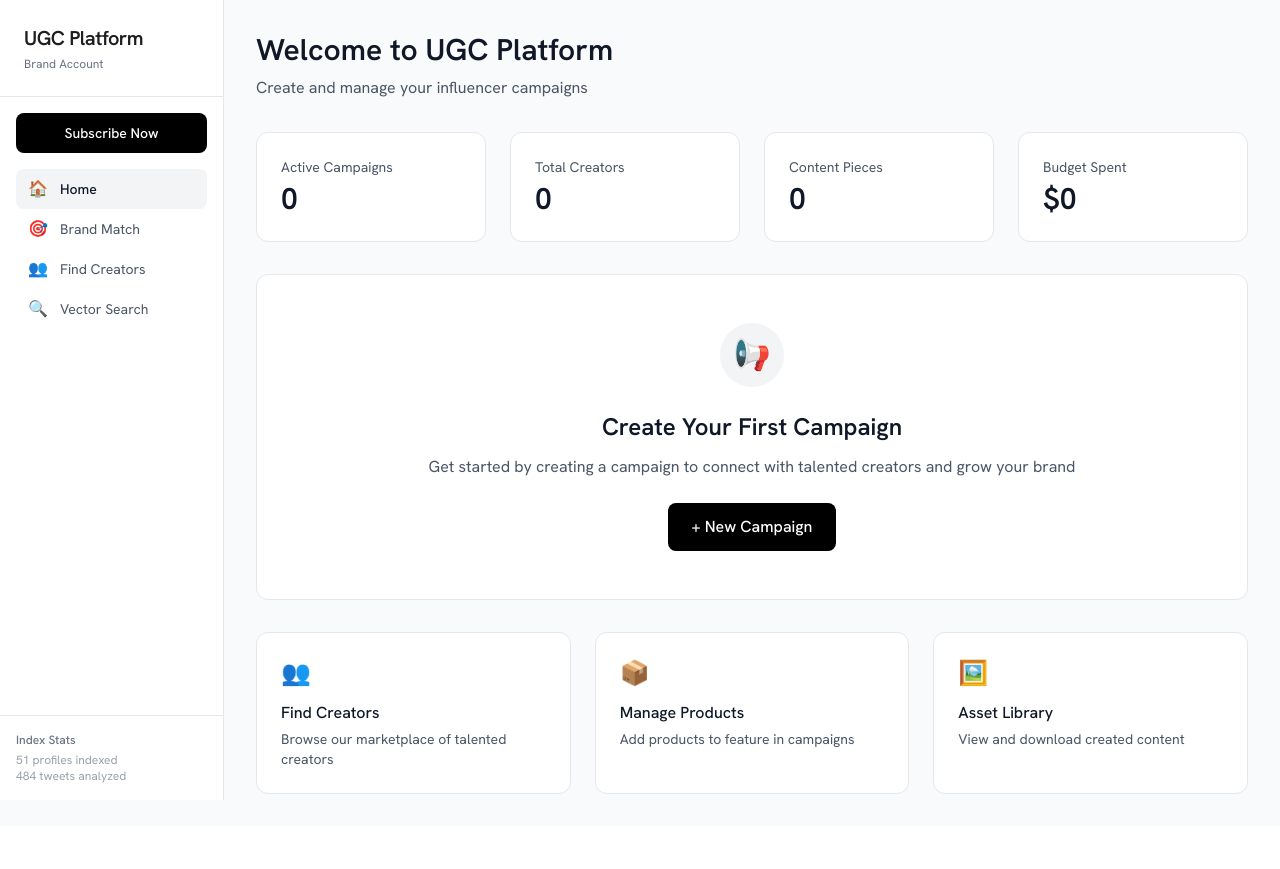
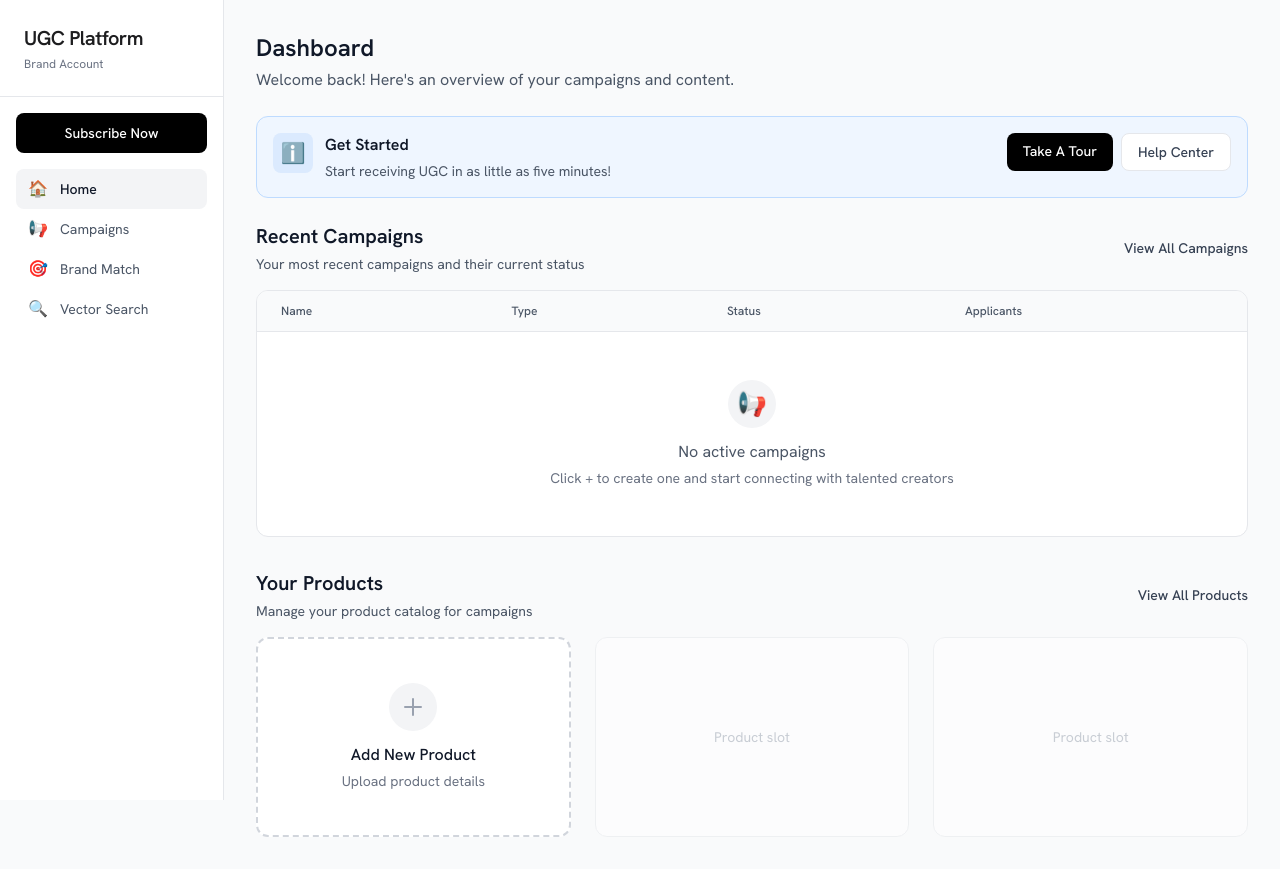
Before and after one commit to angelafeliciaa/xai, a Next.js app: page / in a window 1280 px wide. Before the commit the page ends 826 px from the top, so only its background shows below. Built offline with nearby package versions, Linux system fonts and the light colour scheme.

Commit message:
remove useless stuff in sidebar

```diff
--- a/app/campaigns/new/steps/AssetsStep.tsx
+++ b/app/campaigns/new/steps/AssetsStep.tsx
@@ -7,12 +7,11 @@ interface AssetsStepProps {
 
 export default function AssetsStep({ data, updateData }: AssetsStepProps) {
   const deliverableTypes = [
-    { id: 'video-short', name: 'Short-Form Video', icon: '🎬', desc: 'TikTok, Reels, Shorts' },
-    { id: 'video-long', name: 'Long-Form Video', icon: '🎥', desc: 'YouTube, IGTV' },
-    { id: 'photo', name: 'Photo Content', icon: '📸', desc: 'Instagram posts, product shots' },
-    { id: 'story', name: 'Story Content', icon: '📱', desc: 'Instagram/Facebook Stories' },
-    { id: 'carousel', name: 'Carousel Post', icon: '🖼️', desc: 'Multi-image posts' },
-    { id: 'blog', name: 'Blog Post', icon: '✍️', desc: 'Written content' },
+    { id: 'video-short', name: 'Video Post', icon: '🎬', desc: 'X video posts (up to 2:20)' },
+    { id: 'photo', name: 'Photo Post', icon: '📸', desc: 'X posts with images' },
+    { id: 'carousel', name: 'Multi-Image Post', icon: '🖼️', desc: 'X posts with multiple images' },
+    { id: 'thread', name: 'Thread', icon: '🧵', desc: 'Multi-tweet threads' },
+    { id: 'text', name: 'Text Post', icon: '✍️', desc: 'Standard text tweets' },
   ];
 
   const toggleDeliverable = (id: string) => {
--- a/app/components/Sidebar.tsx
+++ b/app/components/Sidebar.tsx
@@ -8,8 +8,8 @@ export default function Sidebar() {
 
   const navItems = [
     { name: 'Home', href: '/', icon: '🏠' },
+    { name: 'Campaigns', href: '/campaigns', icon: '📢' },
     { name: 'Brand Match', href: '/match', icon: '🎯' },
-    { name: 'Find Creators', href: '/creators', icon: '👥' },
     { name: 'Vector Search', href: '/search', icon: '🔍' },
   ];
 
@@ -48,12 +48,6 @@ export default function Sidebar() {
         </div>
       </nav>
 
-      {/* Stats Footer */}
-      <div className="p-4 border-t border-gray-200">
-        <p className="text-xs font-medium text-gray-500 mb-1">Index Stats</p>
-        <p className="text-xs text-gray-400">51 profiles indexed</p>
-        <p className="text-xs text-gray-400">484 tweets analyzed</p>
-      </div>
     </div>
   );
 }
--- a/app/page.tsx
+++ b/app/page.tsx
@@ -1,3 +1,5 @@
+'use client';
+
 import Link from 'next/link';
 import Sidebar from './components/Sidebar';
 
@@ -9,69 +11,125 @@ export default function Home() {
       <main className="ml-56 flex-1 p-8">
         <div className="max-w-6xl mx-auto">
           {/* Header */}
-          <div className="mb-8">
-            <h1 className="text-3xl font-semibold text-gray-900 mb-2">Welcome to UGC Platform</h1>
-            <p className="text-gray-600">Create and manage your influencer campaigns</p>
+          <div className="mb-6">
+            <h1 className="text-2xl font-semibold text-gray-900 mb-1">Dashboard</h1>
+            <p className="text-gray-600">Welcome back! Here&apos;s an overview of your campaigns and content.</p>
           </div>
 
-          {/* Stats Grid */}
-          <div className="grid grid-cols-4 gap-6 mb-8">
-            <div className="bg-white rounded-xl p-6 border border-gray-200">
-              <p className="text-sm text-gray-600 mb-1">Active Campaigns</p>
-              <p className="text-3xl font-semibold text-gray-900">0</p>
+          {/* Get Started Banner */}
+          <div className="bg-blue-50 border border-blue-200 rounded-xl p-4 mb-6 flex items-start justify-between">
+            <div className="flex items-start gap-3">
+              <div className="w-10 h-10 bg-blue-100 rounded-lg flex items-center justify-center flex-shrink-0">
+                <span className="text-xl">ℹ️</span>
               </div>
-            <div className="bg-white rounded-xl p-6 border border-gray-200">
-              <p className="text-sm text-gray-600 mb-1">Total Creators</p>
-              <p className="text-3xl font-semibold text-gray-900">0</p>
-            </div>
-            <div className="bg-white rounded-xl p-6 border border-gray-200">
-              <p className="text-sm text-gray-600 mb-1">Content Pieces</p>
-              <p className="text-3xl font-semibold text-gray-900">0</p>
-            </div>
-            <div className="bg-white rounded-xl p-6 border border-gray-200">
-              <p className="text-sm text-gray-600 mb-1">Budget Spent</p>
-              <p className="text-3xl font-semibold text-gray-900">$0</p>
+              <div>
+                <h3 className="font-semibold text-gray-900 mb-1">Get Started</h3>
+                <p className="text-sm text-gray-600">Start receiving UGC in as little as five minutes!</p>
               </div>
             </div>
-
-          {/* CTA Section */}
-          <div className="bg-white rounded-xl p-12 border border-gray-200 text-center">
-            <div className="max-w-2xl mx-auto">
-              <div className="w-16 h-16 bg-gray-100 rounded-full flex items-center justify-center mx-auto mb-6">
-                <span className="text-3xl">📢</span>
-              </div>
-              <h2 className="text-2xl font-semibold text-gray-900 mb-3">
-                Create Your First Campaign
-              </h2>
-              <p className="text-gray-600 mb-6">
-                Get started by creating a campaign to connect with talented creators and grow your brand
-              </p>
+            <div className="flex gap-2">
               <Link
                 href="/campaigns/new"
-                className="inline-flex items-center gap-2 bg-black text-white px-6 py-3 rounded-lg font-medium hover:bg-gray-900 transition-colors"
+                className="px-4 py-2 bg-black text-white text-sm font-medium rounded-lg hover:bg-gray-900 transition-colors"
               >
-                <span>+ New Campaign</span>
+                Take A Tour
+              </Link>
+              <Link
+                href="/search"
+                className="px-4 py-2 bg-white text-gray-700 text-sm font-medium rounded-lg hover:bg-gray-100 transition-colors border border-gray-200"
+              >
+                Help Center
               </Link>
             </div>
           </div>
 
-          {/* Quick Links */}
-          <div className="grid grid-cols-3 gap-6 mt-8">
-            <Link href="/creators" className="bg-white rounded-xl p-6 border border-gray-200 hover:border-gray-300 transition-all">
-              <span className="text-2xl mb-3 block">👥</span>
-              <h3 className="font-medium text-gray-900 mb-1">Find Creators</h3>
-              <p className="text-sm text-gray-600">Browse our marketplace of talented creators</p>
+          {/* Recent Campaigns Section */}
+          <div className="mb-8">
+            <div className="flex items-center justify-between mb-4">
+              <div>
+                <h2 className="text-xl font-semibold text-gray-900 mb-1">Recent Campaigns</h2>
+                <p className="text-sm text-gray-600">Your most recent campaigns and their current status</p>
+              </div>
+              <Link
+                href="/campaigns"
+                className="text-sm font-medium text-gray-700 hover:text-gray-900 transition-colors"
+              >
+                View All Campaigns
               </Link>
-            <Link href="/products" className="bg-white rounded-xl p-6 border border-gray-200 hover:border-gray-300 transition-all">
-              <span className="text-2xl mb-3 block">📦</span>
-              <h3 className="font-medium text-gray-900 mb-1">Manage Products</h3>
-              <p className="text-sm text-gray-600">Add products to feature in campaigns</p>
+            </div>
+
+            {/* Campaigns Table */}
+            <div className="bg-white rounded-xl border border-gray-200 overflow-hidden">
+              <table className="w-full">
+                <thead className="bg-gray-50 border-b border-gray-200">
+                  <tr>
+                    <th className="text-left text-xs font-medium text-gray-600 px-6 py-3">Name</th>
+                    <th className="text-left text-xs font-medium text-gray-600 px-6 py-3">Type</th>
+                    <th className="text-left text-xs font-medium text-gray-600 px-6 py-3">Status</th>
+                    <th className="text-left text-xs font-medium text-gray-600 px-6 py-3">Applicants</th>
+                  </tr>
+                </thead>
+                <tbody>
+                  {/* Empty state */}
+                  <tr>
+                    <td colSpan={4} className="px-6 py-12 text-center">
+                      <div className="flex flex-col items-center">
+                        <div className="w-12 h-12 bg-gray-100 rounded-full flex items-center justify-center mb-3">
+                          <span className="text-2xl">📢</span>
+                        </div>
+                        <p className="text-gray-600 mb-1">No active campaigns</p>
+                        <p className="text-sm text-gray-500">Click + to create one and start connecting with talented creators</p>
+                      </div>
+                    </td>
+                  </tr>
+                </tbody>
+              </table>
+            </div>
+          </div>
+
+          {/* Products Section */}
+          <div>
+            <div className="flex items-center justify-between mb-4">
+              <div>
+                <h2 className="text-xl font-semibold text-gray-900 mb-1">Your Products</h2>
+                <p className="text-sm text-gray-600">Manage your product catalog for campaigns</p>
+              </div>
+              <Link
+                href="/products"
+                className="text-sm font-medium text-gray-700 hover:text-gray-900 transition-colors"
+              >
+                View All Products
               </Link>
-            <Link href="/assets" className="bg-white rounded-xl p-6 border border-gray-200 hover:border-gray-300 transition-all">
-              <span className="text-2xl mb-3 block">🖼️</span>
-              <h3 className="font-medium text-gray-900 mb-1">Asset Library</h3>
-              <p className="text-sm text-gray-600">View and download created content</p>
+            </div>
+
+            {/* Products Grid */}
+            <div className="grid grid-cols-3 gap-6">
+              {/* Add New Product Card */}
+              <Link
+                href="/products"
+                className="bg-white rounded-xl p-8 border-2 border-dashed border-gray-300 hover:border-gray-400 transition-all flex flex-col items-center justify-center min-h-[200px] group"
+              >
+                <div className="w-12 h-12 bg-gray-100 rounded-full flex items-center justify-center mb-3 group-hover:bg-gray-200 transition-colors">
+                  <svg className="w-6 h-6 text-gray-400" fill="none" viewBox="0 0 24 24" stroke="currentColor">
+                    <path strokeLinecap="round" strokeLinejoin="round" strokeWidth={2} d="M12 4v16m8-8H4" />
+                  </svg>
+                </div>
+                <h3 className="font-medium text-gray-900 mb-1">Add New Product</h3>
+                <p className="text-sm text-gray-500 text-center">Upload product details</p>
               </Link>
+
+              {/* Empty product placeholders */}
+              <div className="bg-white rounded-xl p-6 border border-gray-200 min-h-[200px] opacity-50">
+                <div className="h-full flex items-center justify-center">
+                  <p className="text-gray-400 text-sm">Product slot</p>
+                </div>
+              </div>
+              <div className="bg-white rounded-xl p-6 border border-gray-200 min-h-[200px] opacity-50">
+                <div className="h-full flex items-center justify-center">
+                  <p className="text-gray-400 text-sm">Product slot</p>
+                </div>
+              </div>
+            </div>
           </div>
         </div>
       </main>
```
Also changed, not shown: app/campaigns/new/steps/CreatorsStep.tsx (+25 -20 lines), app/products/components/ProductModal.tsx (+14 -3 lines). Lines whose indentation alone changed are shown as unchanged.
